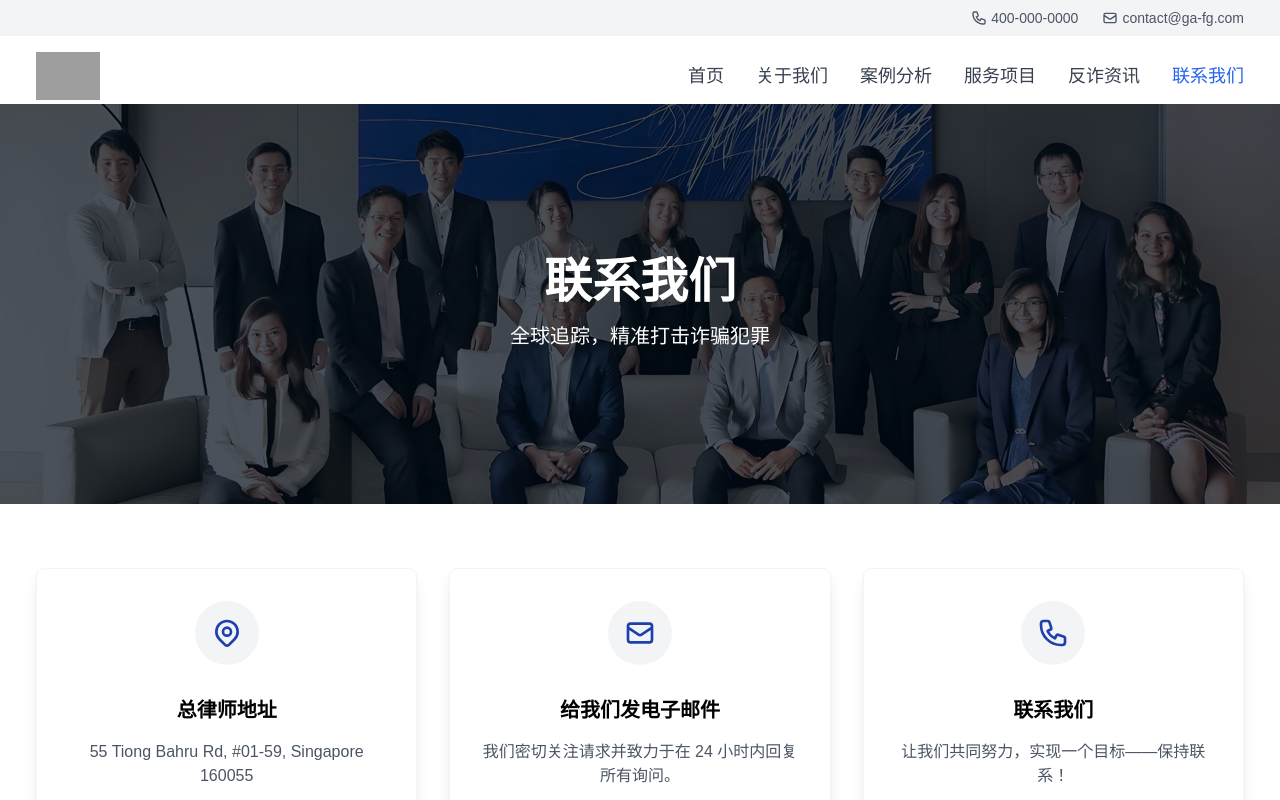
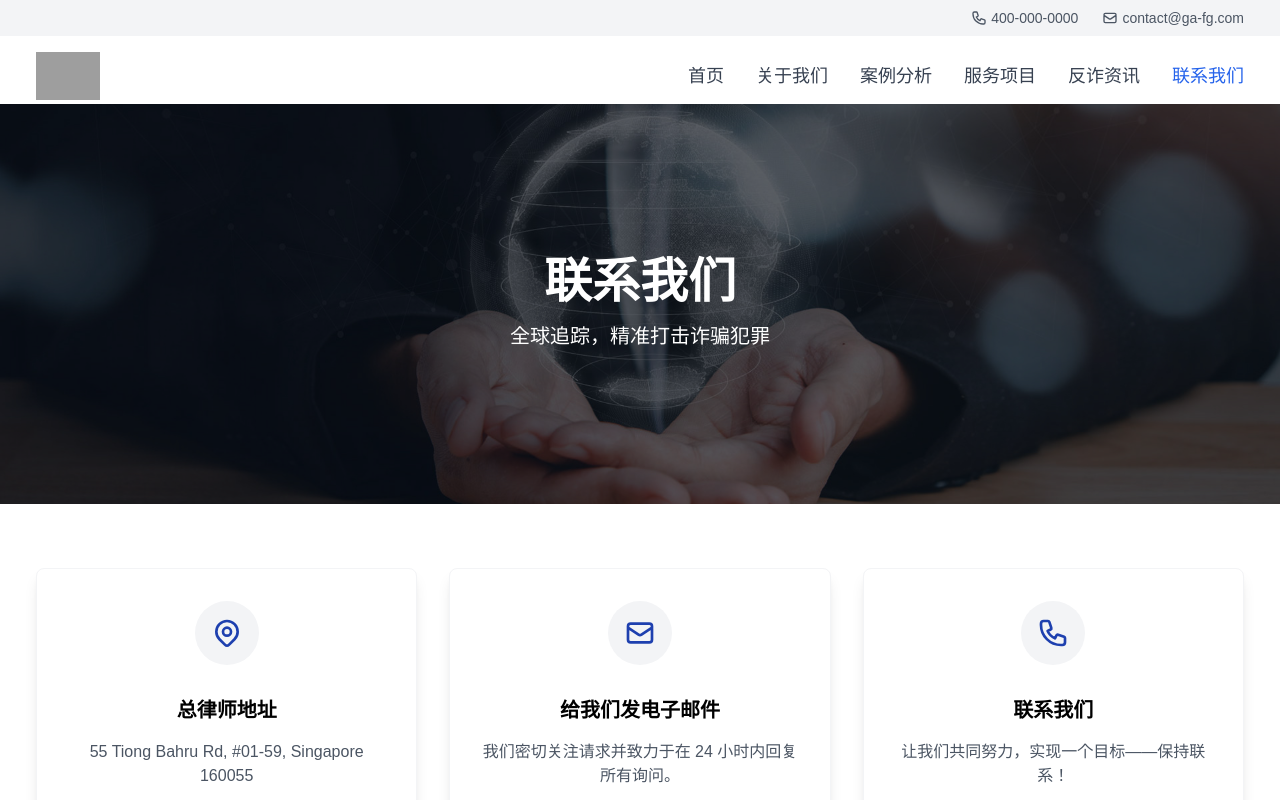
Before and after one commit to daji16868/qianduan, a React (Vite) app: page /contact in a window 1280 px wide. Shown: the top 800 px of the page. Built offline with nearby package versions, Linux system fonts and the light colour scheme; grey boxes are pictures that could not be loaded.

Commit message:
更新联系我们页面的背景图片为b1.jpg

```diff
--- a/src/pages/Contact.jsx
+++ b/src/pages/Contact.jsx
@@ -48,7 +48,7 @@ function Contact() {
       {/* Hero Section with Banner Image */}
       <div className="relative h-[400px] overflow-hidden">
         <LazyImage
-          src="/assets/images/banner28.jpg"
+          src="/assets/images/b1.jpg"
           alt="联系我们"
           className="w-full h-full object-cover"
           style={{ objectPosition: "center 30%" }}
```
